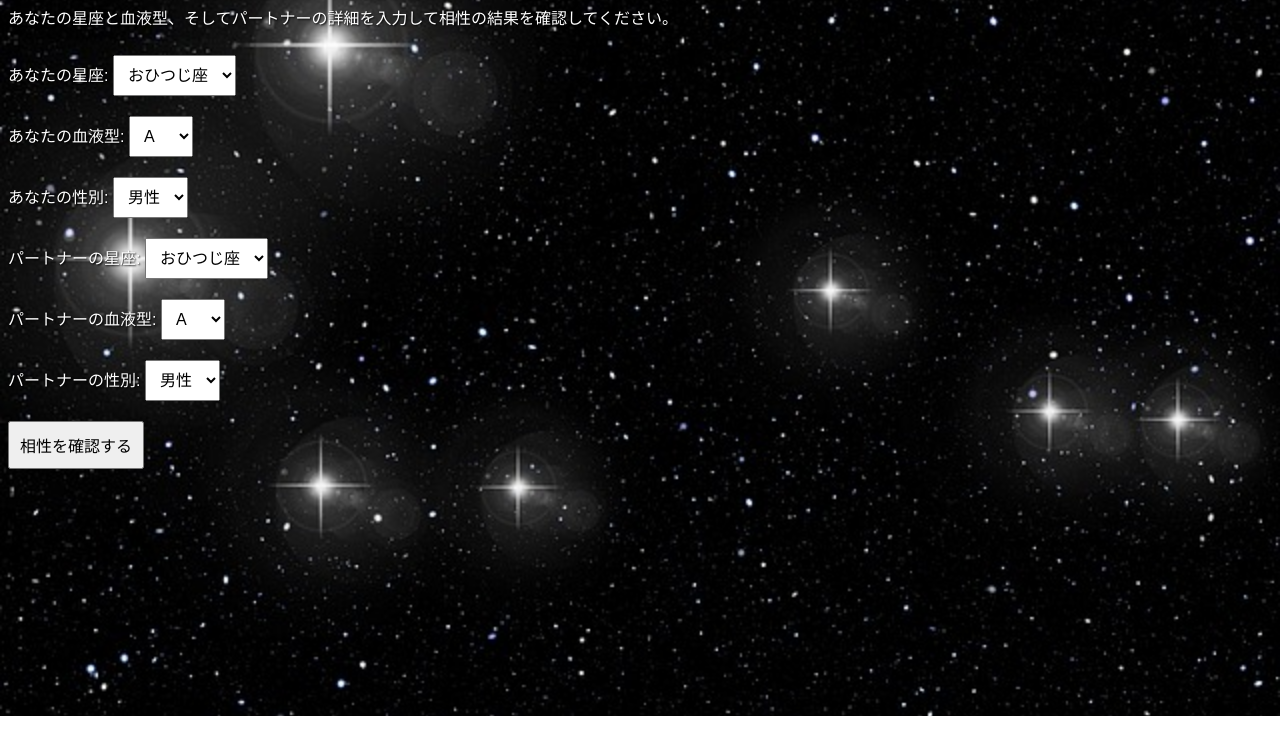
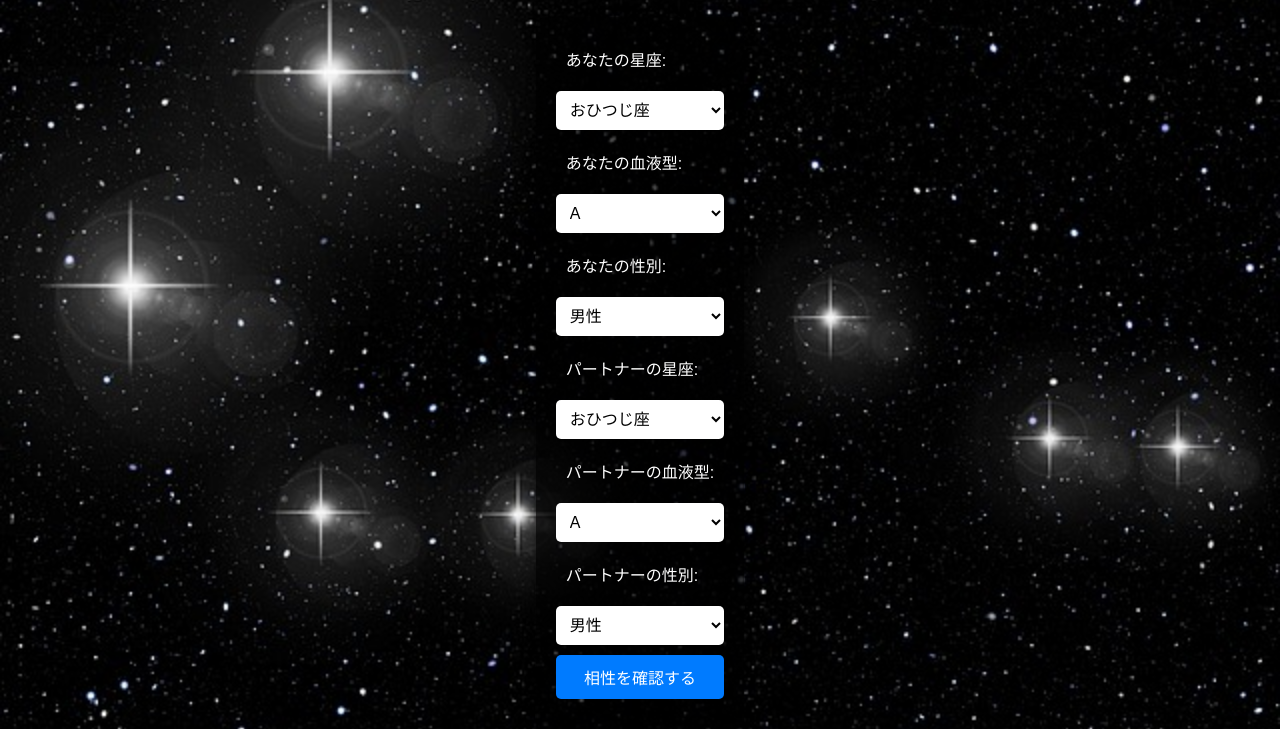
Before and after one commit to sakurabunchou/compatibility_project, a plain HTML site: page index.html in a window 1280 px wide. Shown: the part 84-813 px from the top of the page. Drawn offline with Linux system fonts and the light colour scheme.

Commit message:
Update index.html with improved design

```diff
--- a/index.html
+++ b/index.html
@@ -8,16 +8,57 @@
         body {
             background: url('background.jpg') no-repeat center center fixed;
             background-size: cover;
-            font-family: Arial, sans-serif;
+            font-family: 'Arial', sans-serif;
             color: #fff;
+            display: flex;
+            flex-direction: column;
+            align-items: center;
+            justify-content: center;
+            height: 100vh;
+            margin: 0;
         }
-        h1, p, label {
+        h1 {
+            text-shadow: 2px 2px 4px #000;
+            margin-bottom: 20px;
+        }
+        p {
             text-shadow: 1px 1px 2px #000;
+            margin-bottom: 20px;
+            font-size: 1.2em;
+            text-align: center;
+        }
+        form {
+            background: rgba(0, 0, 0, 0.7);
+            padding: 20px;
+            border-radius: 10px;
+            box-shadow: 0 0 10px rgba(0, 0, 0, 0.5);
+        }
+        label, select, button {
+            display: block;
+            width: 100%;
+            margin-bottom: 10px;
+            padding: 10px;
+            font-size: 1em;
+            border-radius: 5px;
         }
         select, button {
-            margin: 10px 0;
-            padding: 10px;
-            font-size: 16px;
+            background: #fff;
+            color: #000;
+            border: none;
+        }
+        button {
+            cursor: pointer;
+            background: #007BFF;
+            color: #fff;
+            transition: background 0.3s;
+        }
+        button:hover {
+            background: #0056b3;
+        }
+        #result {
+            margin-top: 20px;
+            font-size: 1.2em;
+            text-align: center;
         }
     </style>
 </head>
@@ -40,7 +81,6 @@
             <option value="みずがめ座">みずがめ座</option>
             <option value="うお座">うお座</option>
         </select>
-        <br>
         <label for="yourBlood">あなたの血液型:</label>
         <select id="yourBlood">
             <option value="A">A</option>
@@ -48,13 +88,11 @@
             <option value="O">O</option>
             <option value="AB">AB</option>
         </select>
-        <br>
         <label for="yourGender">あなたの性別:</label>
         <select id="yourGender">
             <option value="男性">男性</option>
             <option value="女性">女性</option>
         </select>
-        <br>
         <label for="partnerSign">パートナーの星座:</label>
         <select id="partnerSign">
             <option value="おひつじ座">おひつじ座</option>
@@ -70,7 +108,6 @@
             <option value="みずがめ座">みずがめ座</option>
             <option value="うお座">うお座</option>
         </select>
-        <br>
         <label for="partnerBlood">パートナーの血液型:</label>
         <select id="partnerBlood">
             <option value="A">A</option>
@@ -78,13 +115,11 @@
             <option value="O">O</option>
             <option value="AB">AB</option>
         </select>
-        <br>
         <label for="partnerGender">パートナーの性別:</label>
         <select id="partnerGender">
             <option value="男性">男性</option>
             <option value="女性">女性</option>
         </select>
-        <br>
         <button type="button" onclick="checkCompatibility()">相性を確認する</button>
     </form>
     <p id="result"></p>
```
